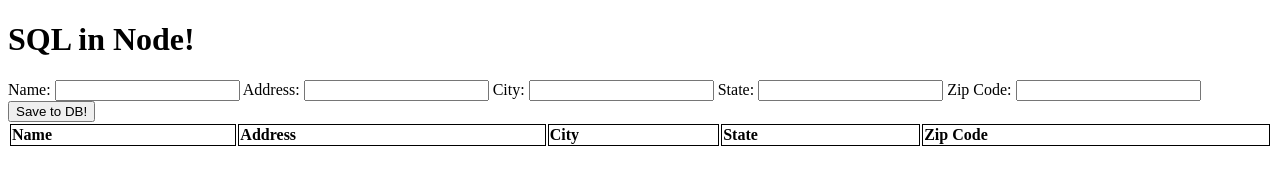
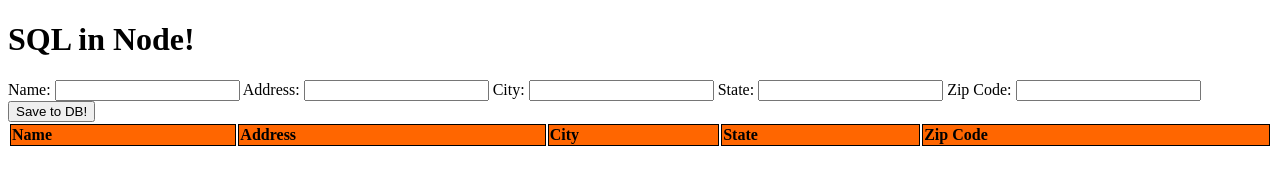
Before and after one commit to johnrachuy/iota-node-sql, a website: page public/views/index.html in a window 1280 px wide. Drawn offline with Linux system fonts and the light colour scheme; no server answers.

Commit message:
Styling update

```diff
--- a/public/styles/stylesheet.css
+++ b/public/styles/stylesheet.css
@@ -1,6 +1,7 @@
 th {
     text-align: left;
     border: 1px solid black;
+    background-color: #f60;
 }
 
 tr:nth-child(even) {
```
